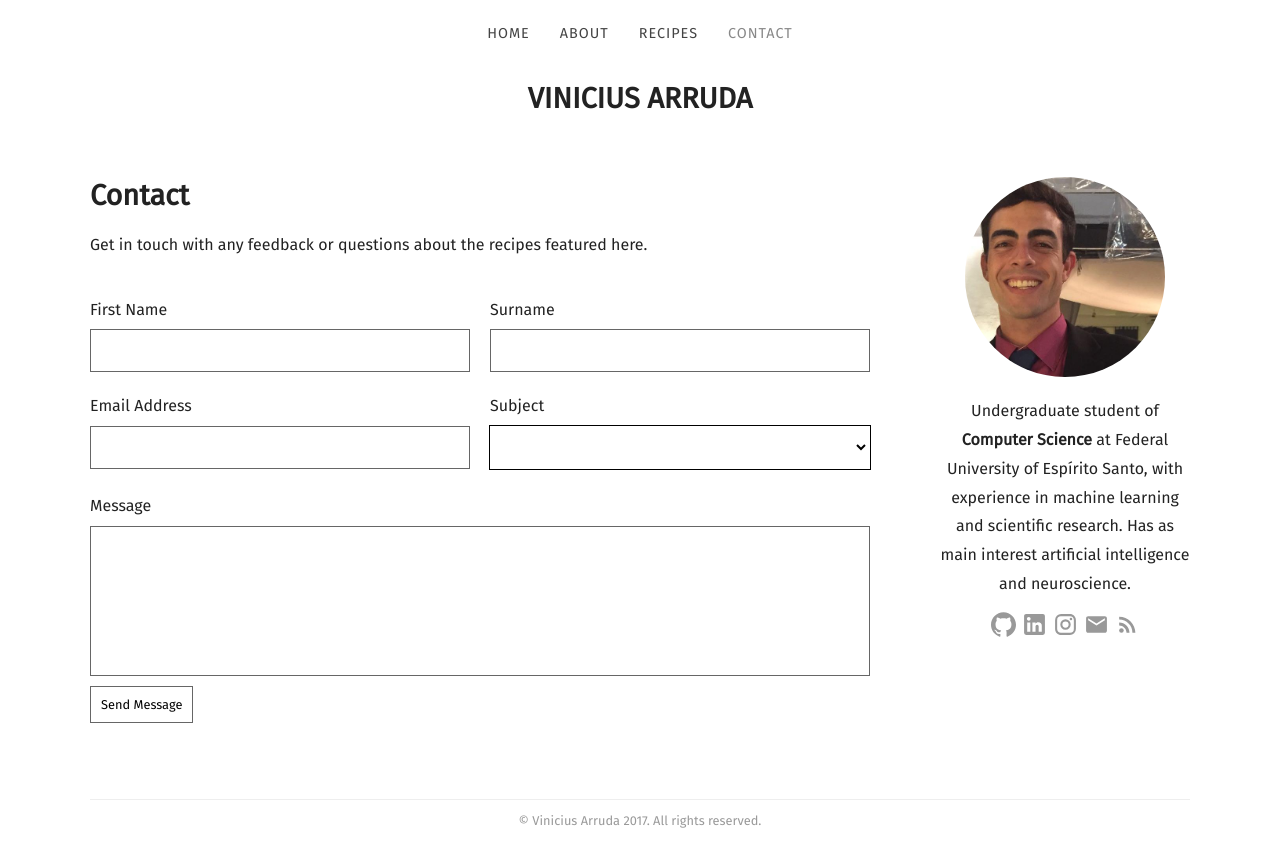
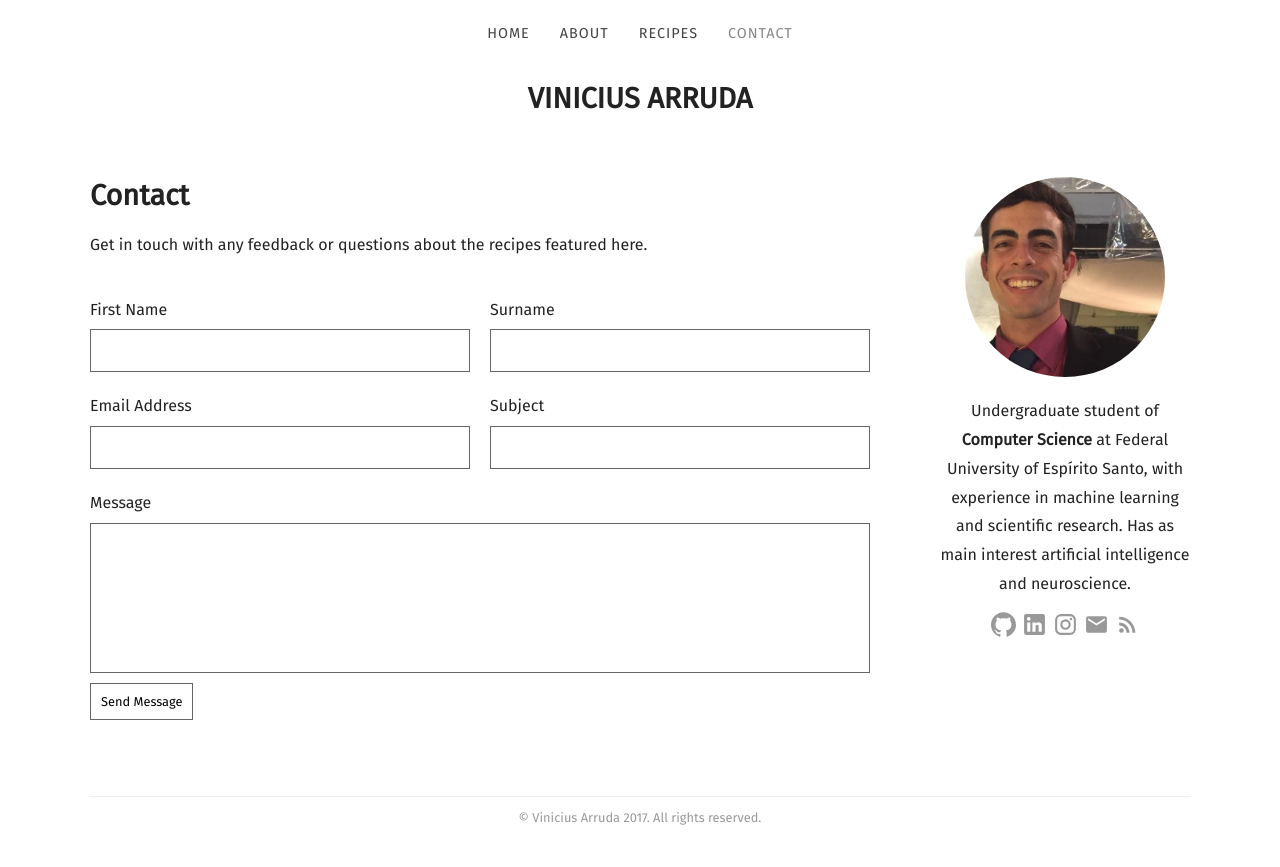
Before and after one commit to viniciusarruda/viniciusarruda.github.io, a Jekyll site: the page built from contact.html, in a window 1280 px wide. Shown: the top 867 px of the page. Built offline with Jekyll 4.4.1, drawn with Linux system fonts in a browser that asks for light colours; some web fonts are replaced.

Commit message:
Updating contact area

```diff
--- a/contact.html
+++ b/contact.html
@@ -4,7 +4,7 @@
 <h1>Contact</h1>
 <p class="editable">Get in touch with any feedback or questions about the recipes featured here.</p>
 
-<form method="POST" action="https://formspree.io/{{ site.data.email }}">
+<form action="https://formspree.io/{{ site.data.email }}" method="POST">
 	<input type="hidden" name="_to" value="{{ site.data.email }}" />
 	<input type="text" name="_gotcha" style="display: none;">
 
@@ -22,17 +22,12 @@
 	<div class="contain">
 		<div class="split">
 			<label for="email">Email Address</label>
-			<input type="email" name="email" id="email" required />
+			<input type="email" name="_replyto" id="email" required />
 		</div>
 
 		<div class="split">
 			<label for="subject">Subject</label>
-			<select id="subject" name="subject">
-				<option value="enquiry">Enquiry</option>
-				<option value="suggestion">Suggestion</option>
-				<option value="press">Press</option>
-				<option value="other">Other</option>
-			</select>
+			<input type="text" id="subject" name="subject" />
 		</div>
 	</div>
 
```
